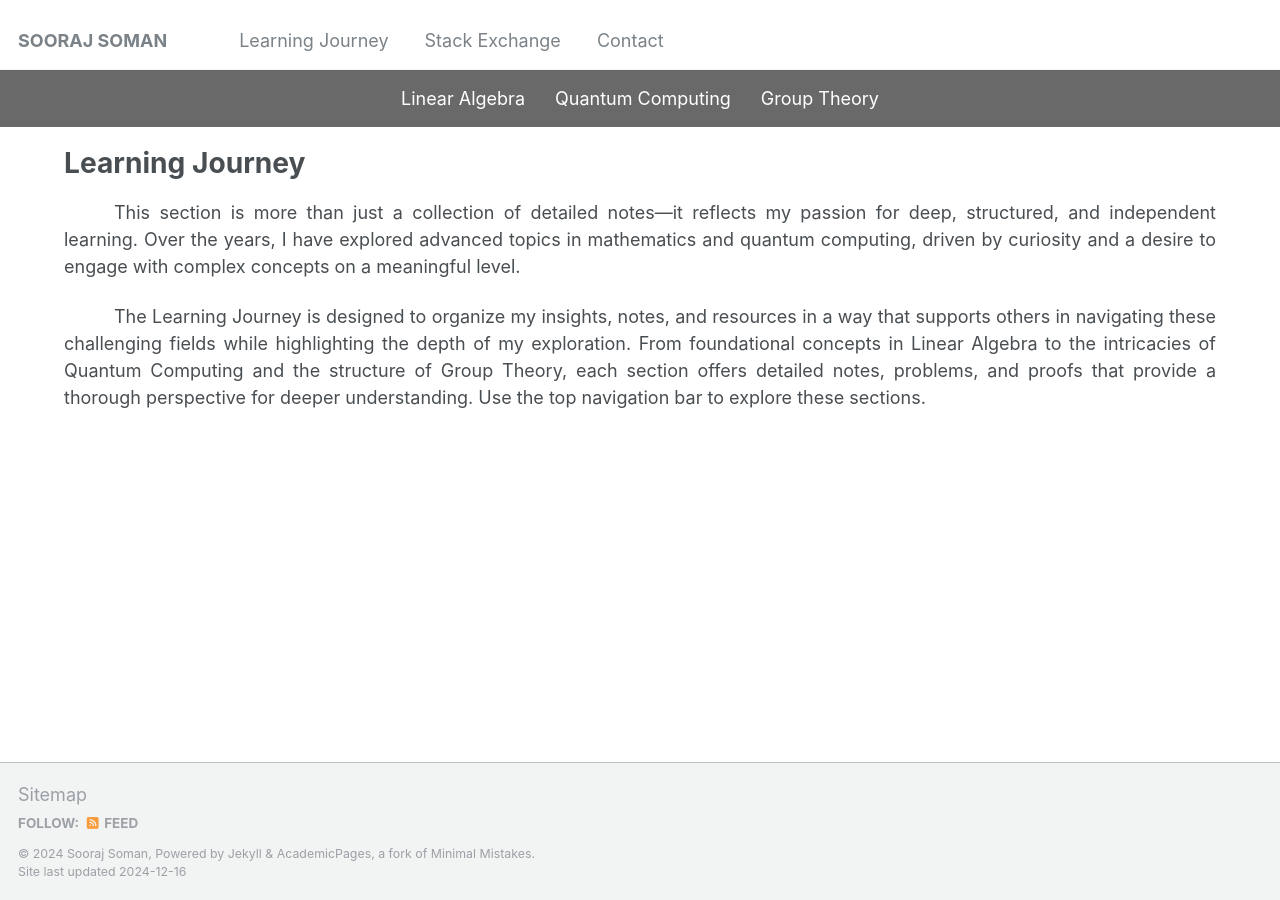
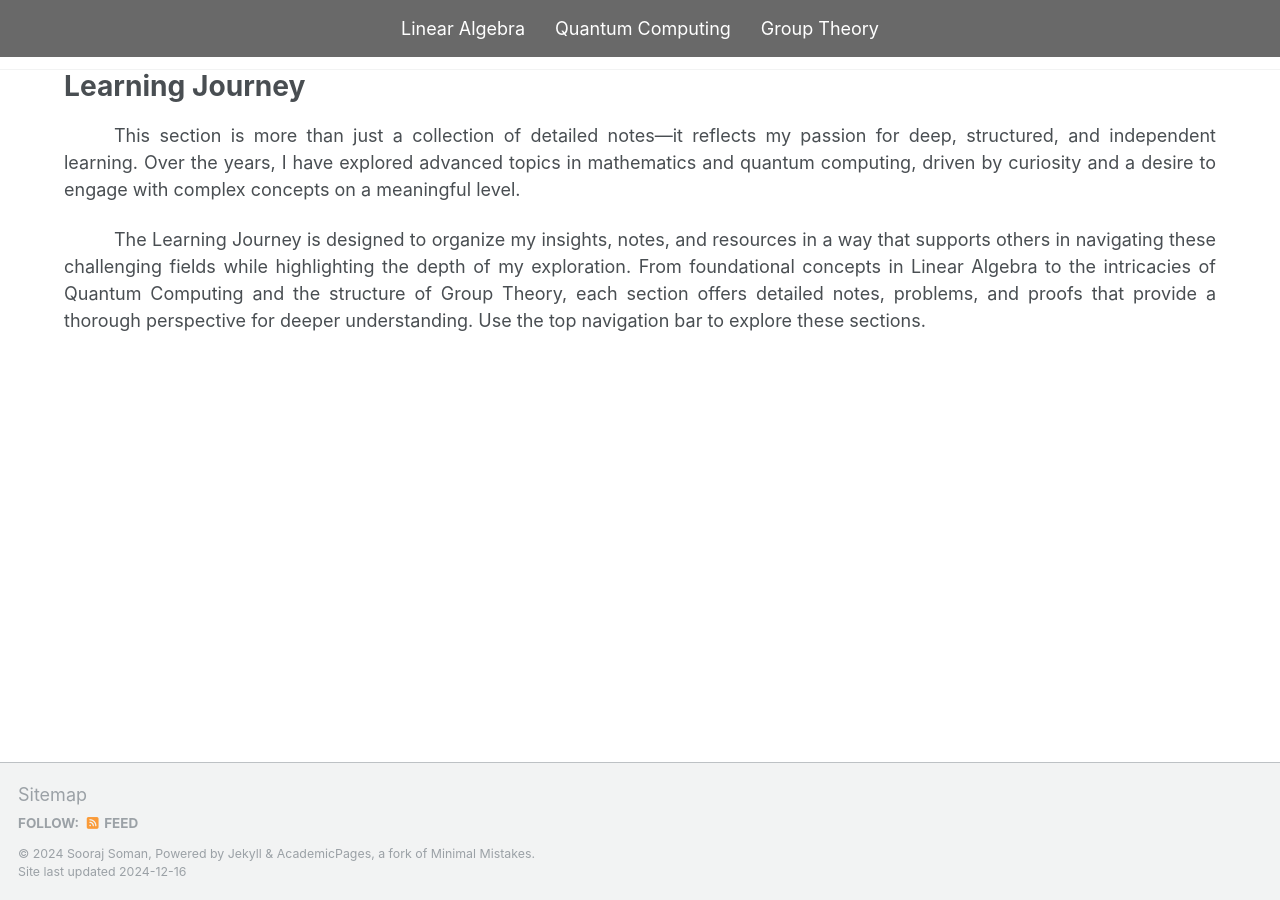
Before and after one commit to soorajss1729/soorajss1729.github.io, a Jekyll site: the page built from _learning/learning.md, in a window 1280 px wide. Built offline with Jekyll 4.4.1, drawn with Linux system fonts in a browser that asks for light colours.

Commit message:
Update main.scss

```diff
--- a/assets/css/main.scss
+++ b/assets/css/main.scss
@@ -50,6 +50,12 @@
   background-color: #696969; /* Background color */
   padding: 10px 0; /* Top and bottom padding */
   margin-bottom: 20px; /* Space below the bar */
+
+  position: fixed; /* Fix the navigation bar at the top */
+  top: 0; /* Stick to the top of the viewport */
+  left: 0; /* Align to the left edge */
+  width: 100%; /* Full width */
+  z-index: 1000; /* Ensure it stays on top of other elements */
 }
 
 .learning-topnav a {
```
